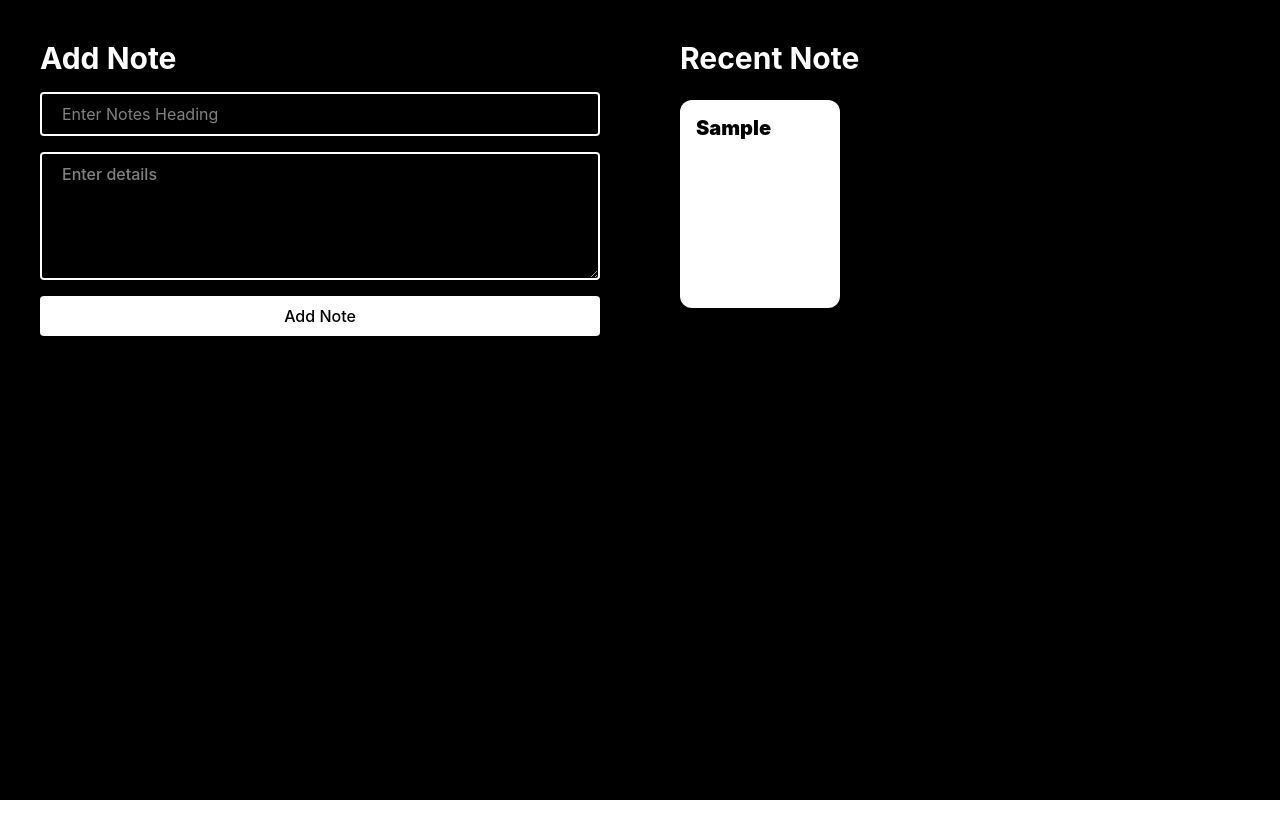
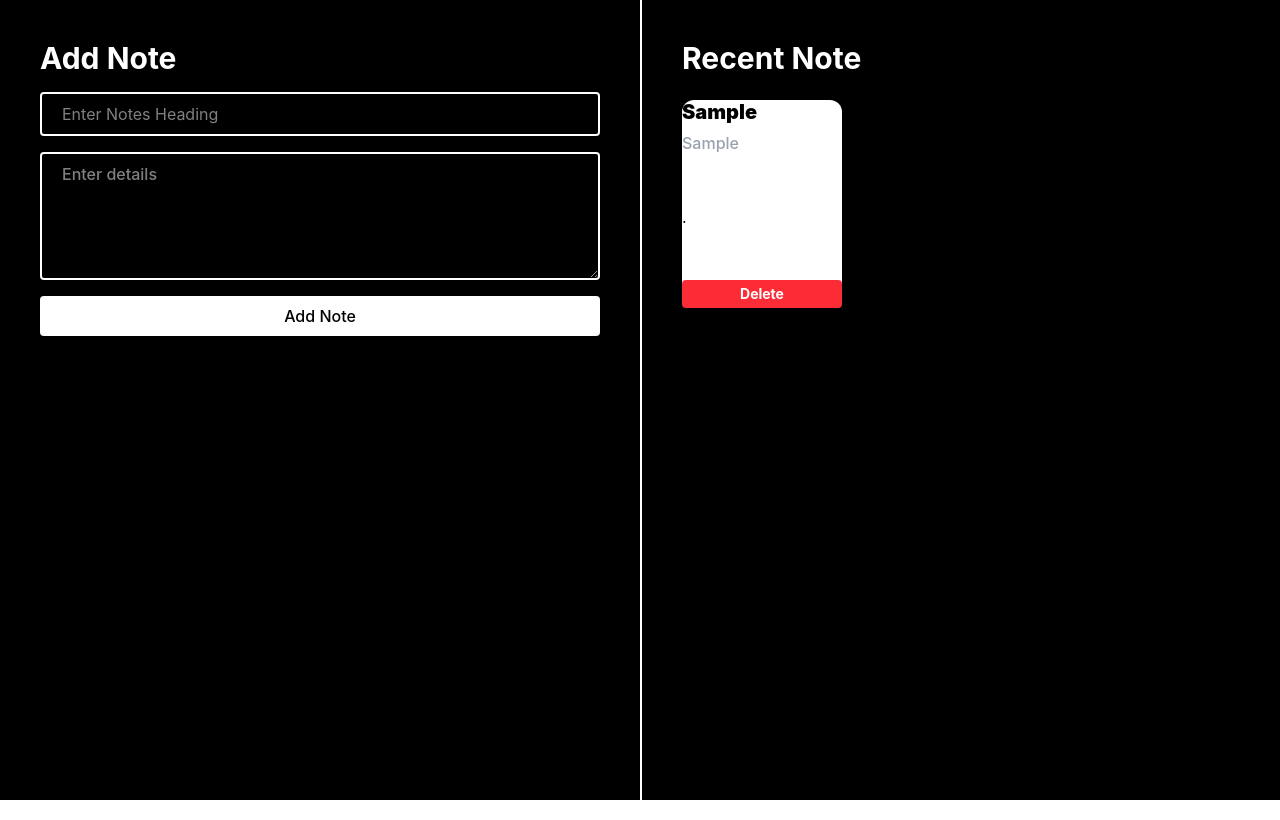
Before and after one commit to meelan10/Note-app, a React (Vite) app: page / in a window 1280 px wide. Both pictures are taken after typing "Sample", "Sample" into the empty fields and a click on the button "Add Note". Built offline with nearby package versions, Linux system fonts and the light colour scheme.

Commit message:
delete funaction added

```diff
--- a/package.json
+++ b/package.json
@@ -11,6 +11,7 @@
   },
   "dependencies": {
     "@tailwindcss/vite": "^4.3.0",
+    "lucide-react": "^1.16.0",
     "react": "^19.1.1",
     "react-dom": "^19.1.1",
     "tailwindcss": "^4.3.0"
--- a/src/App.jsx
+++ b/src/App.jsx
@@ -1,4 +1,5 @@
 import React, { useState } from 'react'
+import { X } from 'lucide-react';
 
 const App = () => {
   const [title, settitle] = useState('')
@@ -17,9 +18,16 @@ const App = () => {
     setdetails('')
   }
 
+  const deleteNote = (idx)=> {
+    const copyTask =[...task];
+    copyTask.splice(idx, 1)
+
+    settask(copyTask)
+  }
+
   return (
 
-    <div className='h-screen lg:flex bg-black text-white'>
+    <div className='min-h-screen lg:flex bg-black text-white'>
       <form onSubmit={(e)=>{
         submithandler(e)
       }}
@@ -37,7 +45,6 @@ const App = () => {
         }}
 
         />
-
 
         <textarea
         className='px-5 font-medium  w-full h-32 py-2 border-2 rounded outline-none'
@@ -57,14 +64,20 @@ const App = () => {
       </form>
       <br />
 
-      <div className='lg:w-1/2 lg:broder-l-2 p-10'>
+      <div className='lg:w-1/2 lg:border-l-2 p-10'>
       <h1 className='text-3xl font-bold'>Recent Note</h1>
-        <div className='flex flex-wrap gap-5  mt-6 h-full overflow-auto'>
+        <div className='flex flex-wrap items-start justify-start gap-5  mt-6 h-full overflow-auto'>
 
          {task.map(function(elem, idx){
-          return <div key={idx} className='h-52 w-40 rounded-xl p-4 text-black bg-white'>
-            <h3 className='leading-tight text-xl font-black'>{elem.title}</h3>
+          return <div key={idx} className=' flex justify-between flex-col relative h-52 w-40 rounded-xl px-4py-6 text-black bg-white'>
 
+          <div>
+              <h3 className='leading-tight text-xl font-black'>{elem.title}</h3>
+            <p className=' leading-tight mt-2 font-medium text-gray-400'>{elem.details}</p>
+            </div>.
+              <button onClick= {()=> {
+                deleteNote(idx)
+              }} className='text-sm rounded cursor-pointer font-bold bg-red-500 w-full text-white py-1'>Delete</button>
           </div>
          })}
 
```
Also changed, not shown: 1 other file (tests, documents, lock files or other folders).
